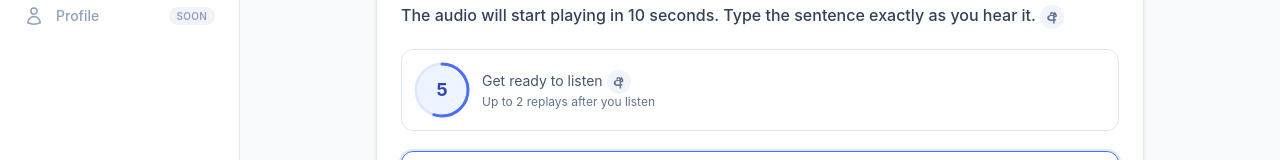
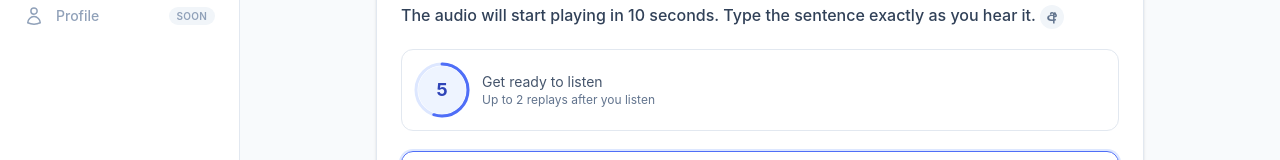
Before and after one commit to chankarunaratne/pteapp, a Next.js app: page /practice/wfd in a window 1280 px wide. Shown: the part 176-336 px from the top of the page. Built offline with nearby package versions, Linux system fonts and the light colour scheme.

Commit message:
question imporvements

```diff
--- a/app/practice/wfd/page.tsx
+++ b/app/practice/wfd/page.tsx
@@ -127,14 +127,32 @@ export default function WfdSessionPage() {
         ) : (
           currentScore && (
             <div className="mt-5 space-y-5">
+              {(() => {
+                const pct =
+                  currentScore.total > 0
+                    ? Math.round(
+                        (currentScore.correct / currentScore.total) * 100
+                      )
+                    : 0;
+                const colorClass =
+                  pct >= 80
+                    ? "text-green-600 bg-green-50 border-green-200"
+                    : pct >= 50
+                      ? "text-amber-600 bg-amber-50 border-amber-200"
+                      : "text-red-600 bg-red-50 border-red-200";
+                return (
                   <div className="flex items-center justify-between">
                     <h2 className="text-sm font-semibold text-slate-900">
                       Your result
                     </h2>
-                <span className="rounded-full bg-brand-50 px-3 py-1 text-sm font-bold text-brand-700">
-                  {currentScore.correct}/{currentScore.total} words correct
+                    <span
+                      className={`rounded-full border px-4 py-1 text-xl font-bold ${colorClass}`}
+                    >
+                      {pct}%
                     </span>
                   </div>
+                );
+              })()}
 
               <WordDiff score={currentScore} />
 
--- a/components/wfd/AudioPlayer.tsx
+++ b/components/wfd/AudioPlayer.tsx
@@ -1,7 +1,6 @@
 "use client";
 
 import type { CSSProperties } from "react";
-import InfoPopover from "@/components/InfoPopover";
 import { useTts, COUNTDOWN_SECONDS, MAX_REPLAYS } from "@/lib/useTts";
 
 const RING_RADIUS = 26;
@@ -120,16 +119,7 @@ export default function AudioPlayer({
                 ? "Press play to hear the audio"
                 : replaysLeft > 0
                   ? "Replay audio"
-                  : "No replays left"}{" "}
-          <InfoPopover>
-            {isCountingDown
-              ? `තත්පර ${countdown}කින් audio එක ඉබේම play වෙයි — හොඳින් අහන්න`
-              : !hasPlayed
-                ? "play ඔබලා audio එක අහන්න — පසුව තවත් වතාවන් දෙකක් අහන්න පුළුවන්"
-                : replaysLeft > 0
-                  ? `ඔබට තව වතාවන් ${replaysLeft}ක් අහන්න පුළුවන්`
-                  : "තවත් අහන්න බැහැ — දැන් ලියන්න"}
-          </InfoPopover>
+                  : "No replays left"}
         </p>
         <p className="text-xs text-slate-500">
           {!hasPlayed
--- a/lib/feedback.ts
+++ b/lib/feedback.ts
@@ -58,14 +58,14 @@ export function generateFeedback(
     }
     if (misspelled.length > 0) {
       points.push(
-        `අක්ෂර වින්‍යාසය වැරදුණු වචන: ${misspelled
+        `වැරදුණු වචන: ${misspelled
           .map((w) => `“${w.typed}” → නිවැරදි වචනය “${w.word}”`)
           .join(", ")}. PTE වලදී අකුරක් වැරදුණත් ලකුණු ලැබෙන්නේ නැහැ.`
       );
     }
     if (extra.length > 0) {
       points.push(
-        `වාක්‍යයේ නැති අමතර වචන ඔබ ලියලා තියෙනවා: ${list(
+        `වාක්‍යයේ නැති අමතර වචන: ${list(
           extra
         )}. ඇහුණු දේ විතරක් ලියන්න — අමුතුවෙන් වචන එකතු කරන්න එපා.`
       );
```
Lines whose indentation alone changed are shown as unchanged.
